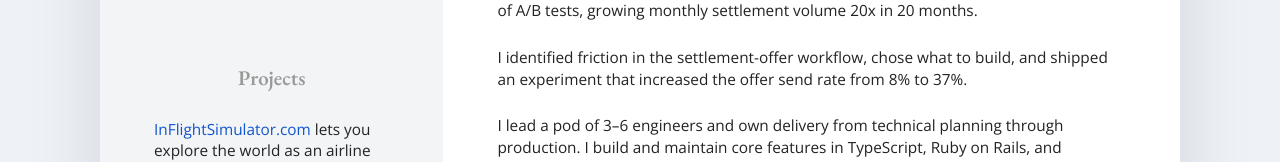
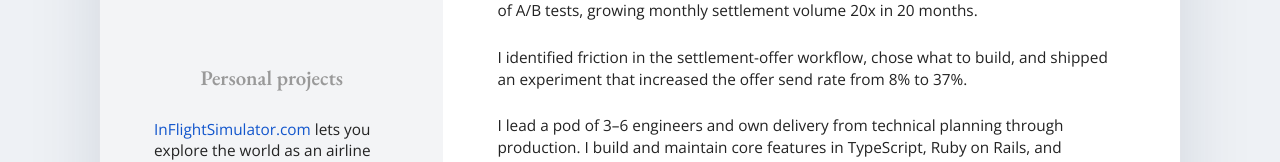
Before and after one commit to robertkotcher/robertkotcher.com, a Next.js app: page / in a window 1280 px wide. Shown: the part 530-692 px from the top of the page. Built offline with nearby package versions, Linux system fonts and the light colour scheme.

Commit message:
Rename projects section to Personal projects

```diff
--- a/app/Resume.tsx
+++ b/app/Resume.tsx
@@ -108,7 +108,7 @@ export default function Resume({ printable = false }: { printable?: boolean }) {
             </section>
 
             <section>
-              <h2>Projects</h2>
+              <h2>Personal projects</h2>
 
               <div className="compact-item" data-background="engineering product growth">
                 <p><a href="https://inflightsimulator.com" target="_blank" rel="noreferrer">InFlightSimulator.com</a> lets you explore the world as an airline passenger. It reached 60,000 users within the first week of release.</p>
--- a/app/resumePdf.ts
+++ b/app/resumePdf.ts
@@ -1,2 +1,2 @@
 // Updated by npm run export:resume whenever the PDFs change.
-export const resumePdfUrl = "/robert-kotcher-resume.pdf?v=59865b63b436";
+export const resumePdfUrl = "/robert-kotcher-resume.pdf?v=816d29cba189";
```
Also changed, not shown: 1 other file (tests, documents, lock files or other folders).
